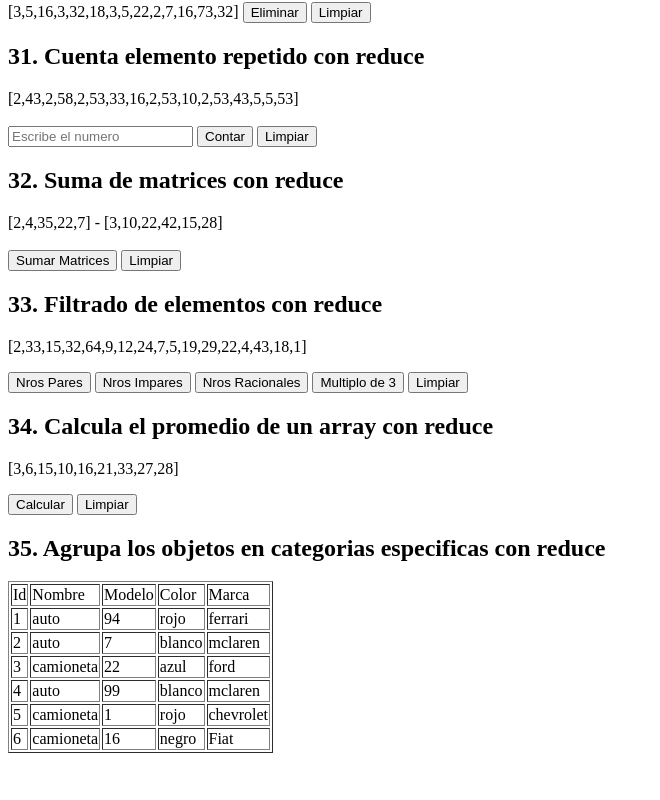
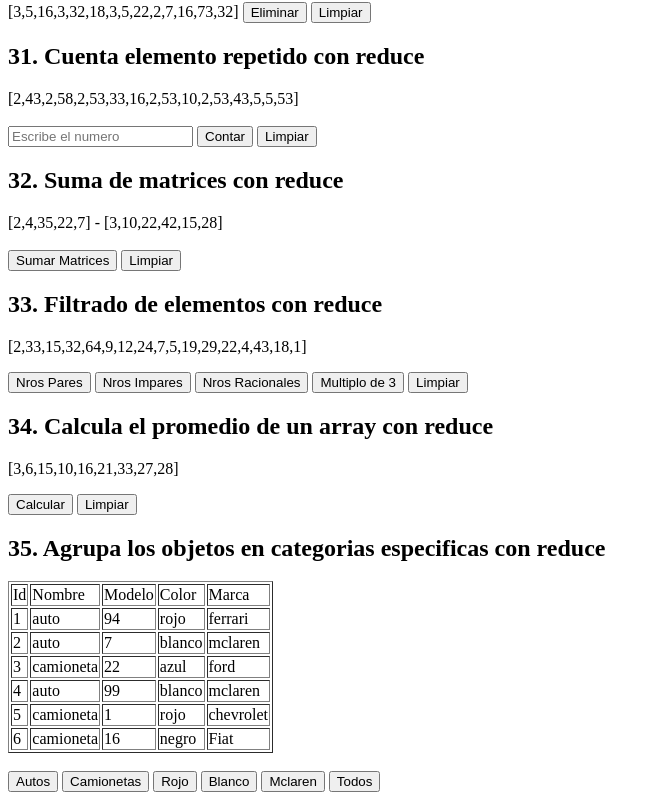
Before and after one commit to matiasmoscone1/practica-ejercicios-logica-programacion-react, a React (Vite) app: page / in a window 1280 px wide. Shown: the part 5368-6168 px from the top of the page, without its empty margins (0-660 px from the left). Before the commit the page ends 6129 px from the top, so only its background shows below. Built offline with nearby package versions, Linux system fonts and the light colour scheme.

Commit message:
Resolviendo ejercicio 35

```diff
--- a/src/ejercicios/AgrupacionDeDatos.jsx
+++ b/src/ejercicios/AgrupacionDeDatos.jsx
@@ -54,7 +54,17 @@ const AgrupaDatos = () => {
 
     const [autos, setAutos] = useState(objetos);
 
-    console.log(autos);
+
+    const agrupaObjetos = (arr, opc) => {
+         const nuevoArray = arr.reduce((acc, val) => {
+            if(val.nombre === opc || val.marca === opc || val.color === opc){
+                acc.push(val);
+            }
+            return acc;
+        }, []);
+        console.log(nuevoArray);
+        setAutos(nuevoArray);
+    }
 
     return(<>
         <div>
@@ -84,6 +94,15 @@ const AgrupaDatos = () => {
 
                 </tbody>
             </table>
+        <br/>
+
+        <button onClick={() => agrupaObjetos(autos, "rojo")}>Autos</button>{" "}
+        <button>Camionetas</button>{" "}
+        <button>Rojo</button>{" "}
+        <button>Blanco</button>{" "}
+        <button>Mclaren</button>{" "}
+        <button>Todos</button>{" "}
+
         </div>
 
     </div>
```
